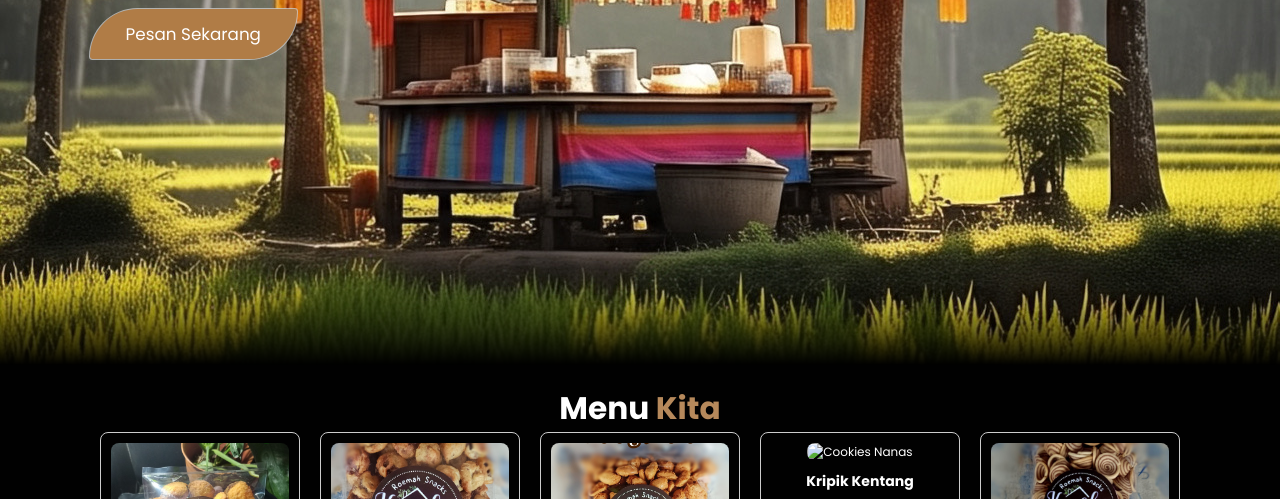
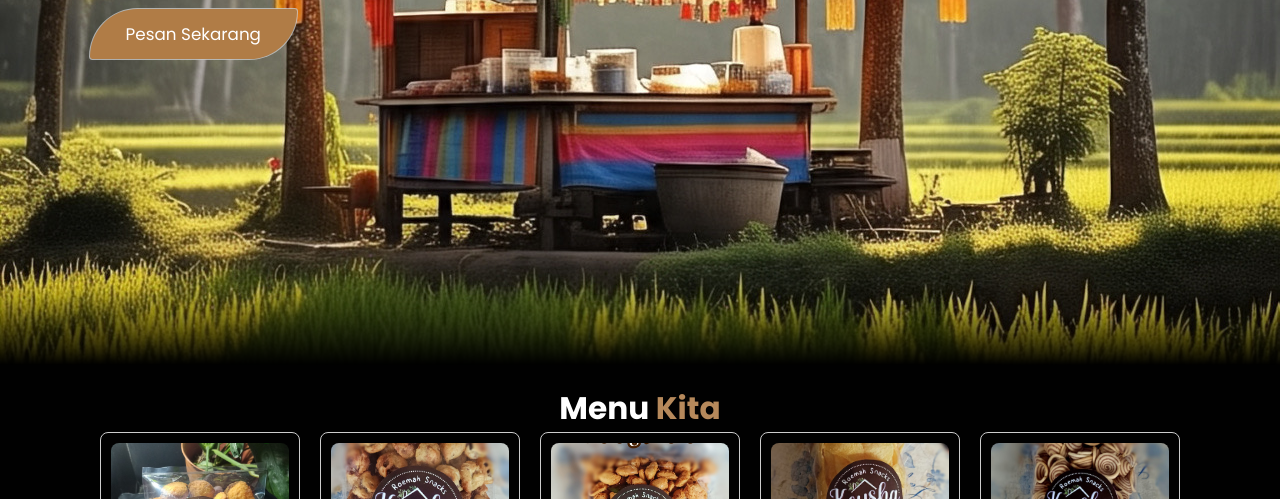
Before and after one commit to zakkimusthofa/jajanSnack, a plain HTML site: page index.html in a window 1280 px wide. Shown: the part 435-934 px from the top of the page. Drawn offline with nearby package versions, Linux system fonts and the light colour scheme.

Commit message:
Update index.html
kripikKentang.jpeg

```diff
--- a/index.html
+++ b/index.html
@@ -221,7 +221,7 @@
       </div>
 
 <div class="menu-cart">
-        <img src="./imghtml/kripikKetang.jpeg" alt="Cookies Nanas" class="menu-cart-img">
+        <img src="./imghtml/kripikKentang.jpeg" alt="Cookies Nanas" class="menu-cart-img">
         <h3 class="menu-cart-tittle">Kripik Kentang</h3>
         <p class="menu-cart-price">IDR 20.000</p>
         <div class="ratting">
```
